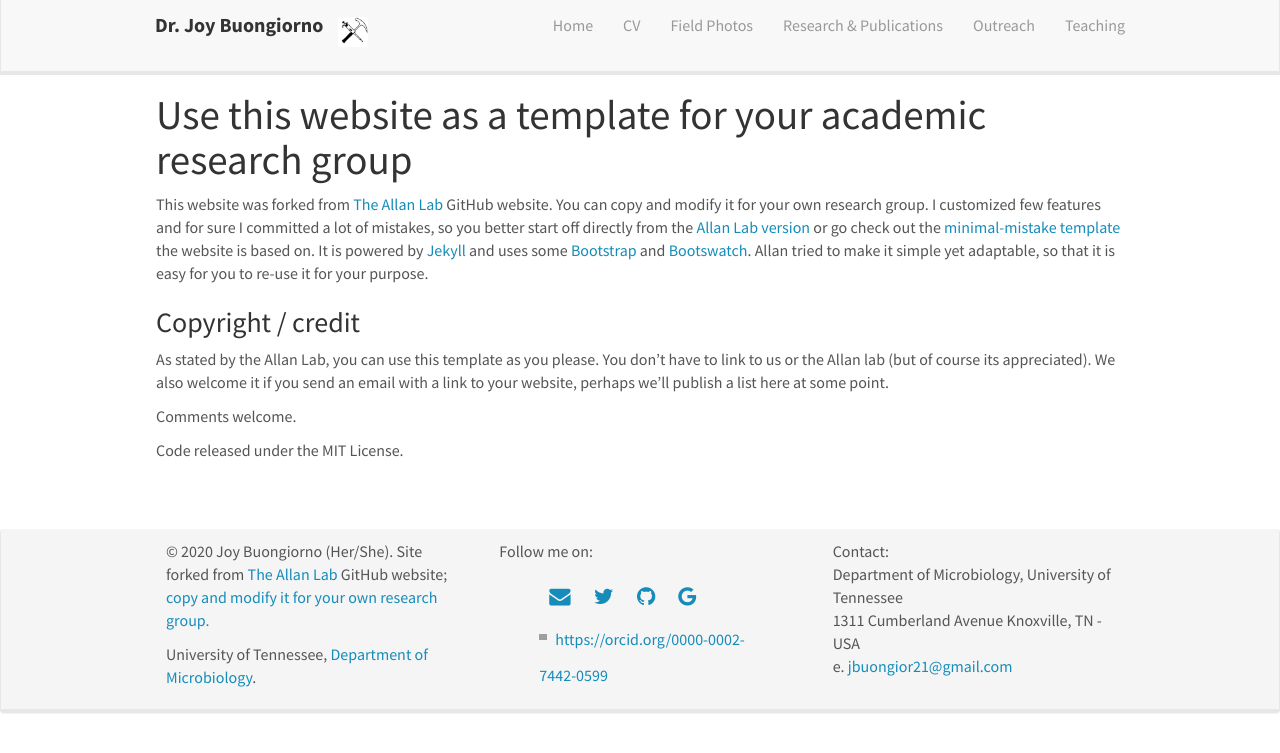
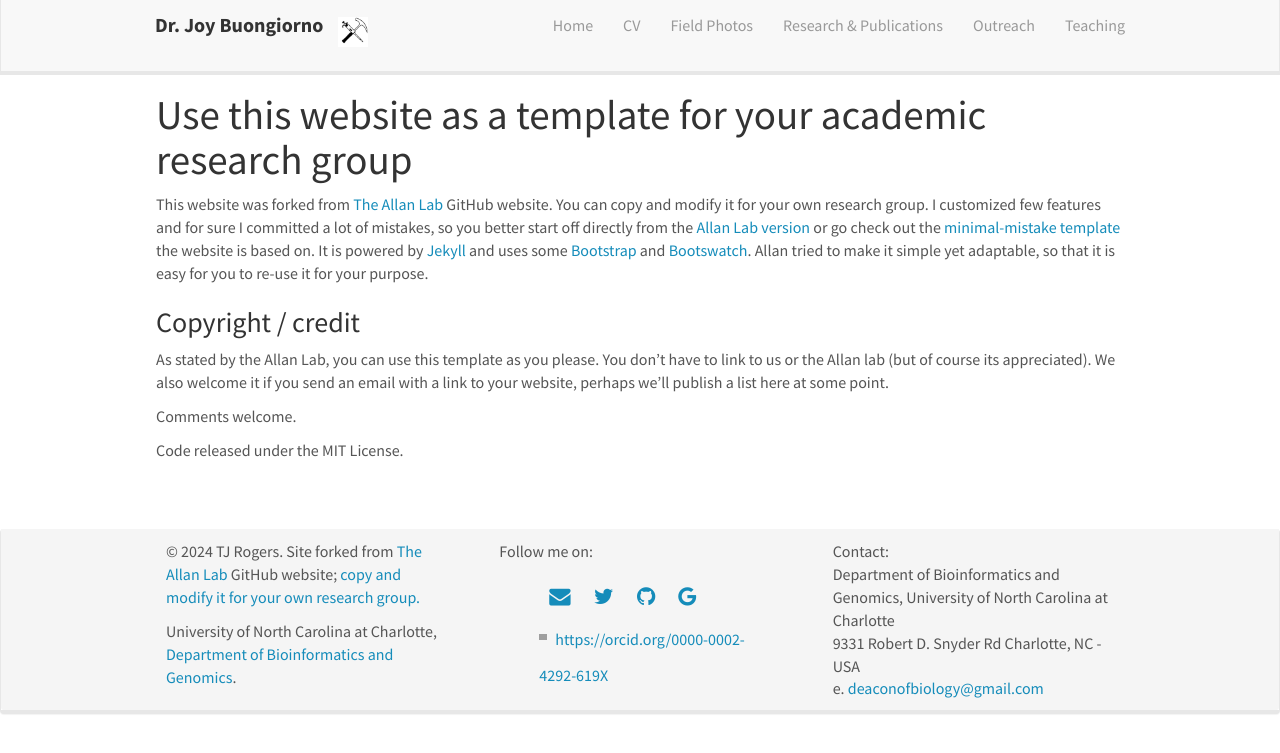
Before and after one commit to DeaconOfBiology/DeaconOfBiology.github.io, a Jekyll site: the page built from _pages/aboutwebsite.md, in a window 1280 px wide. Shown: the top 753 px of the page. Built offline with Jekyll 4.4.1, drawn with Linux system fonts in a browser that asks for light colours; nearby versions of some CDN libraries; grey boxes are pictures that could not be loaded.

Commit message:
Update footer.html

```diff
--- a/_includes/footer.html
+++ b/_includes/footer.html
@@ -4,9 +4,9 @@
 	  <div class="row">
 		<div class="col-sm-4">
 
-		  <p>&copy 2020 Joy Buongiorno (Her/She).
+		  <p>&copy 2024 TJ Rogers.
 		  Site forked from <a href="https://github.com/mpa139/allanlab">The Allan Lab</a> GitHub website;  <a href="{{ site.url }}{{ site.baseurl }}/aboutwebsite.html">copy and  modify it for your own research group.</a></p>
-              <p>University of Tennessee, <a href="https://micro.utk.edu">Department of Microbiology</a>.
+              <p>University of North Carolina at Charlotte, <a href="https://micro.utk.edu">Department of Bioinformatics and Genomics</a>.
 
 
 		</div>
@@ -14,21 +14,21 @@
 		<div class="col-sm-4">
       <p>Follow me on:</p>
       <ul class="social">
-      <li><a href="mailto:jbuongior21@gmail.com" class="fa fa-envelope fa-lg"></a></li>
-      <li><a href="https://twitter.com/DrJoyBuongiorno" class="fa fa-twitter fa-lg"></a></li>
-      <li><a href="https://github.com/jbuongio" class="fa fa-github fa-lg"></a></li>
-            <li><a href="https://scholar.google.com/citations?user=3pa76GEAAAAJ&hl=en&oi=ao" class="fa fa-google fa-lg"></a></li>
-     <div itemscope itemtype="https://schema.org/Person"><a itemprop="sameAs" content="https://orcid.org/0000-0002-7442-0599" href="https://orcid.org/0000-0002-7442-0599" target="orcid.widget" rel="me noopener noreferrer" style="vertical-align:top;"><img src="https://orcid.org/sites/default/files/images/orcid_16x16.png" style="width:0.5em;margin-right:.5em" alt="ORCID iD icon">https://orcid.org/0000-0002-7442-0599</a></div>
+      <li><a href="mailto:deaconofbiology@gmail.com" class="fa fa-envelope fa-lg"></a></li>
+      <li><a href="https://x.com/DeaconOfBiology" class="fa fa-twitter fa-lg"></a></li>
+      <li><a href="https://github.com/DeaconOfBiology" class="fa fa-github fa-lg"></a></li>
+            <li><a href="https://scholar.google.com/citations?user=aeDx4o0AAAAJ&hl=en" class="fa fa-google fa-lg"></a></li>
+     <div itemscope itemtype="https://schema.org/Person"><a itemprop="sameAs" content="https://orcid.org/0000-0002-4292-619X" href="https://orcid.org/0000-0002-4292-619X" target="orcid.widget" rel="me noopener noreferrer" style="vertical-align:top;"><img src="https://orcid.org/sites/default/files/images/orcid_16x16.png" style="width:0.5em;margin-right:.5em" alt="ORCID iD icon">https://orcid.org/0000-0002-4292-619X</a></div>
       <ul>
 
      </div>
 
 		<div class="col-sm-4">
 		  Contact:<br />
-		  Department of Microbiology, University of Tennessee<br />
-		  1311 Cumberland Avenue
-		  Knoxville, TN - USA<br />
-		  e. <a href="mailto:jbuongior21@gmail.com">jbuongior21@gmail.com</a> <br />
+		  Department of Bioinformatics and Genomics, University of North Carolina at Charlotte<br />
+		  9331 Robert D. Snyder Rd
+		  Charlotte, NC - USA<br />
+		  e. <a href="mailto:deaconofbiology@gmail.com">deaconofbiology@gmail.com</a> <br />
 
 		</div>
 	  </div>
```
